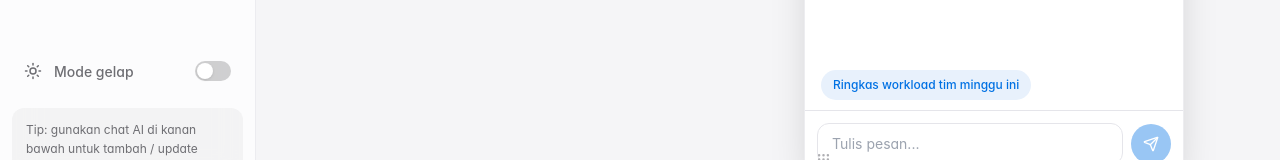
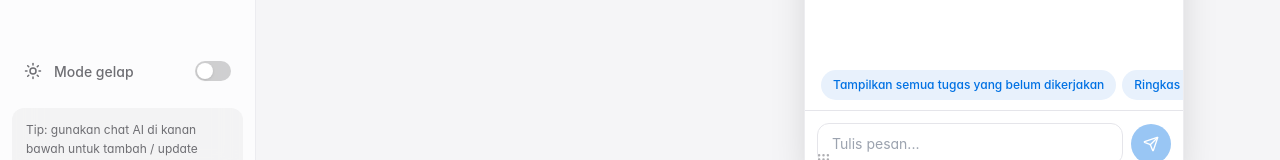
Before and after one commit to iikkrraamm/team-workload-monitor, a React (Vite) app in the folder frontend/: page / in a window 1280 px wide. Both pictures are taken after a click on the button "Buka chat". Shown: the part 598-758 px from the top of the page. Built offline with nearby package versions, Linux system fonts and the light colour scheme; no server answers.

Commit message:
revamp chat AI, smart suggestion and enhance scroll mechanism

```diff
--- a/frontend/src/components/ChatWidget.jsx
+++ b/frontend/src/components/ChatWidget.jsx
@@ -1,22 +1,68 @@
-import { useEffect, useRef, useState } from "react";
+import { useEffect, useLayoutEffect, useRef, useState } from "react";
 import { Bot, Grip, Maximize2, MessageCircle, Minimize2, Send, X } from "lucide-react";
 import clsx from "clsx";
 import ReactMarkdown from "react-markdown";
 import remarkGfm from "remark-gfm";
 import { api } from "../lib/api";
 
-function buildSuggestions(members, tasks) {
+function buildSuggestions(members, tasks, messages) {
+  const latestUserMessage = [...messages].reverse().find((message) => message.role === "user")?.text || "";
+  const normalizedMessage = latestUserMessage.toLocaleLowerCase();
+  const sentSuggestions = new Set(
+    messages
+      .filter((message) => message.role === "user")
+      .map((message) => message.text.trim().toLocaleLowerCase())
+  );
+  const mentionedTask = tasks.find((task) =>
+    normalizedMessage.includes(task.title.toLocaleLowerCase())
+  );
+  const mentionedMember = members.find((member) =>
+    normalizedMessage.includes(member.name.toLocaleLowerCase())
+  );
+  const workloadContext = /workload|beban|kapasitas|sibuk|overload/i.test(latestUserMessage);
   const suggestions = [];
-  const member = members[0];
-  const task = tasks.find((item) => item.status === "in_progress")
-    || tasks.find((item) => item.status === "todo");
+  const add = (suggestion) => {
+    if (suggestion && !sentSuggestions.has(suggestion.toLocaleLowerCase())) {
+      suggestions.push(suggestion);
+    }
+  };
 
-  if (member) suggestions.push(`Cek workload ${member.name} minggu ini`);
-  if (task) suggestions.push(`Tampilkan status tugas "${task.title}"`);
-  if (task?.status === "todo") suggestions.push(`Mulai task "${task.title}"`);
-  if (member) suggestions.push(`Tugas apa yang sedang dikerjakan ${member.name}?`);
-  if (!suggestions.length) suggestions.push("Ringkas workload tim minggu ini");
+  if (mentionedTask) {
+    if (mentionedTask.status === "todo") add(`Mulai task "${mentionedTask.title}"`);
+    if (mentionedTask.status === "in_progress") add(`Tandai tugas "${mentionedTask.title}" selesai`);
+    if (mentionedTask.status === "done") add(`Buat tugas lanjutan dari "${mentionedTask.title}"`);
+    add(`Tampilkan status tugas "${mentionedTask.title}"`);
+    add(`Ubah deadline tugas "${mentionedTask.title}"`);
+  }
 
+  if (mentionedMember) {
+    if (workloadContext) add(`Tampilkan tugas aktif ${mentionedMember.name}`);
+    else add(`Cek workload ${mentionedMember.name} minggu ini`);
+    add(`Tugas apa yang belum selesai untuk ${mentionedMember.name}?`);
+    add(`Tugas apa yang sedang dikerjakan ${mentionedMember.name}?`);
+  } else if (workloadContext) {
+    add("Siapa yang workload-nya paling tinggi minggu ini?");
+    add("Tampilkan ringkasan workload seluruh tim minggu ini");
+  }
+
+  const priorityRank = { urgent: 0, high: 1, medium: 2, low: 3 };
+  const activeTasks = tasks
+    .filter((task) => task.status !== "done")
+    .sort((left, right) => (priorityRank[left.priority] ?? 4) - (priorityRank[right.priority] ?? 4));
+  activeTasks.forEach((task) => {
+    if (task.status === "todo") add(`Mulai task "${task.title}"`);
+    else add(`Tampilkan status tugas "${task.title}"`);
+  });
+
+  if (mentionedMember && activeTasks.length) {
+    const memberTask = activeTasks.find((task) => task.assignee_id === mentionedMember.id);
+    if (memberTask?.status === "todo") add(`Mulai task "${memberTask.title}"`);
+    if (memberTask?.status === "in_progress") add(`Tampilkan status tugas "${memberTask.title}"`);
+  }
+
+  members.forEach((member) => add(`Cek workload ${member.name} minggu ini`));
+  add("Tampilkan semua tugas yang belum dikerjakan");
+  add("Ringkas workload tim minggu ini");
   return suggestions.slice(0, 4);
 }
 
@@ -46,6 +92,8 @@ export default function ChatWidget({ members = [], onDataChanged }) {
   const [sending, setSending] = useState(false);
   const [confirmationBusy, setConfirmationBusy] = useState(null);
   const textareaRef = useRef(null);
+  const messagesContainerRef = useRef(null);
+  const wasOpenRef = useRef(false);
   const resizeStart = useRef(null);
 
   const refreshSuggestions = () => {
@@ -55,6 +103,20 @@ export default function ChatWidget({ members = [], onDataChanged }) {
   useEffect(() => {
     if (open) refreshSuggestions();
   }, [open]);
+
+  useLayoutEffect(() => {
+    const container = messagesContainerRef.current;
+    if (!open || !container) {
+      wasOpenRef.current = false;
+      return;
+    }
+    if (!wasOpenRef.current) {
+      container.scrollTop = container.scrollHeight;
+    } else {
+      container.scrollTo({ top: container.scrollHeight, behavior: "smooth" });
+    }
+    wasOpenRef.current = true;
+  }, [messages, open, sending]);
 
   const resizePanel = (event) => {
     if (!resizeStart.current) return;
@@ -175,7 +237,7 @@ export default function ChatWidget({ members = [], onDataChanged }) {
             </button>
           </div>
 
-          <div className="flex-1 space-y-2.5 overflow-y-auto px-4 py-4">
+          <div ref={messagesContainerRef} className="flex-1 space-y-2.5 overflow-y-auto px-4 py-4">
             {messages.map((m, i) => (
               <div
                 key={i}
@@ -277,7 +339,7 @@ export default function ChatWidget({ members = [], onDataChanged }) {
           </div>
 
           <div className="flex gap-1.5 overflow-x-auto px-4 pb-2.5">
-            {buildSuggestions(members, tasks).map((s) => (
+            {buildSuggestions(members, tasks, messages).map((s) => (
               <button
                 key={s}
                 onClick={() => send(s)}
```
Also changed, not shown: 5 other files (tests, documents, lock files or other folders).
